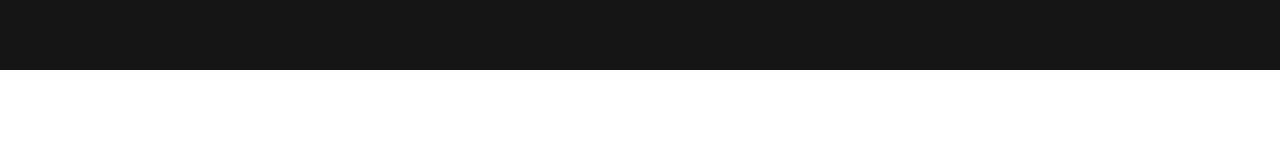
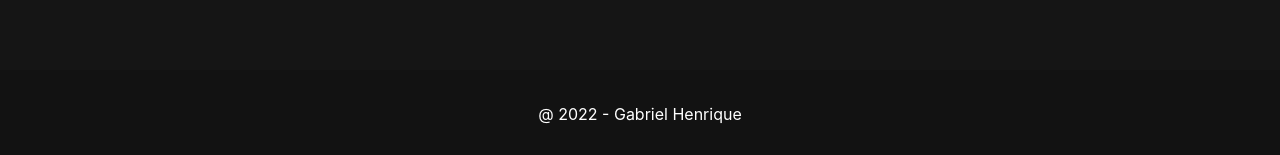
Before and after one commit to Gabriek0/portfolio-2.0, a React (Vite) app: page / in a window 1280 px wide. Shown: the part 3045-3200 px from the top of the page. Before the commit the page ends 3115 px from the top, so only its background shows below. Built offline with nearby package versions, Linux system fonts and the light colour scheme.

Commit message:
feat: add footer component

```diff
--- a/src/App.tsx
+++ b/src/App.tsx
@@ -9,6 +9,7 @@ import Experience from "./components/Experience";
 import Projects from "./components/Projects";
 
 import SidebarDrawer from "./components/SidebarDrawer";
+import Footer from "./components/Footer";
 
 function App() {
   return (
@@ -40,6 +41,7 @@ function App() {
         >
           <Projects />
         </Flex>
+        <Footer />
       </Box>
     </>
   );
--- /dev/null
+++ b/src/components/Footer/index.tsx
@@ -0,0 +1,17 @@
+import { Flex, Text } from "@chakra-ui/react";
+
+function Footer() {
+  return (
+    <Flex
+      w="100%"
+      bgColor="background.100"
+      py={8}
+      alignItems="center"
+      justifyContent="center"
+    >
+      <Text color="white">@ 2022 - Gabriel Henrique</Text>
+    </Flex>
+  );
+}
+
+export default Footer;
```
